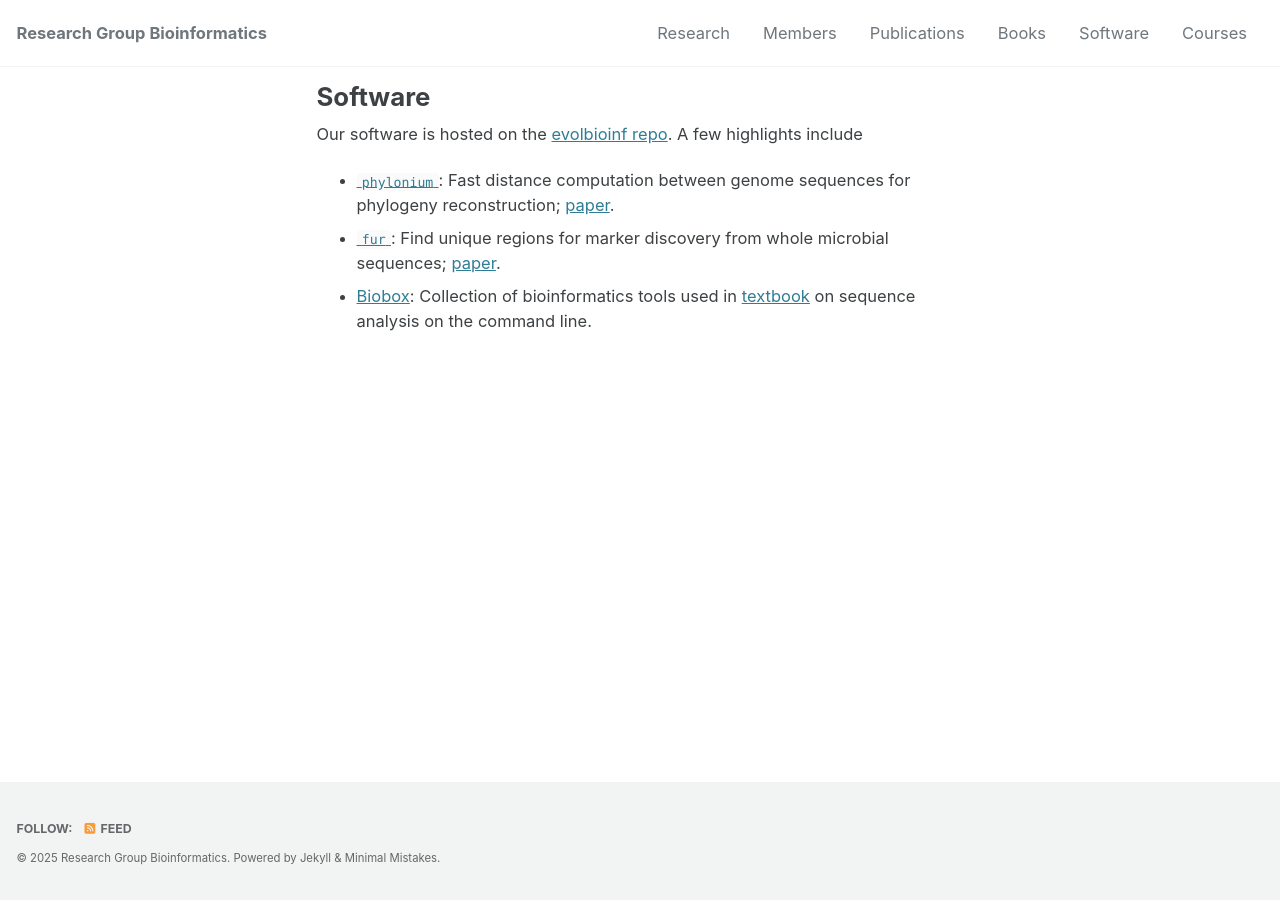
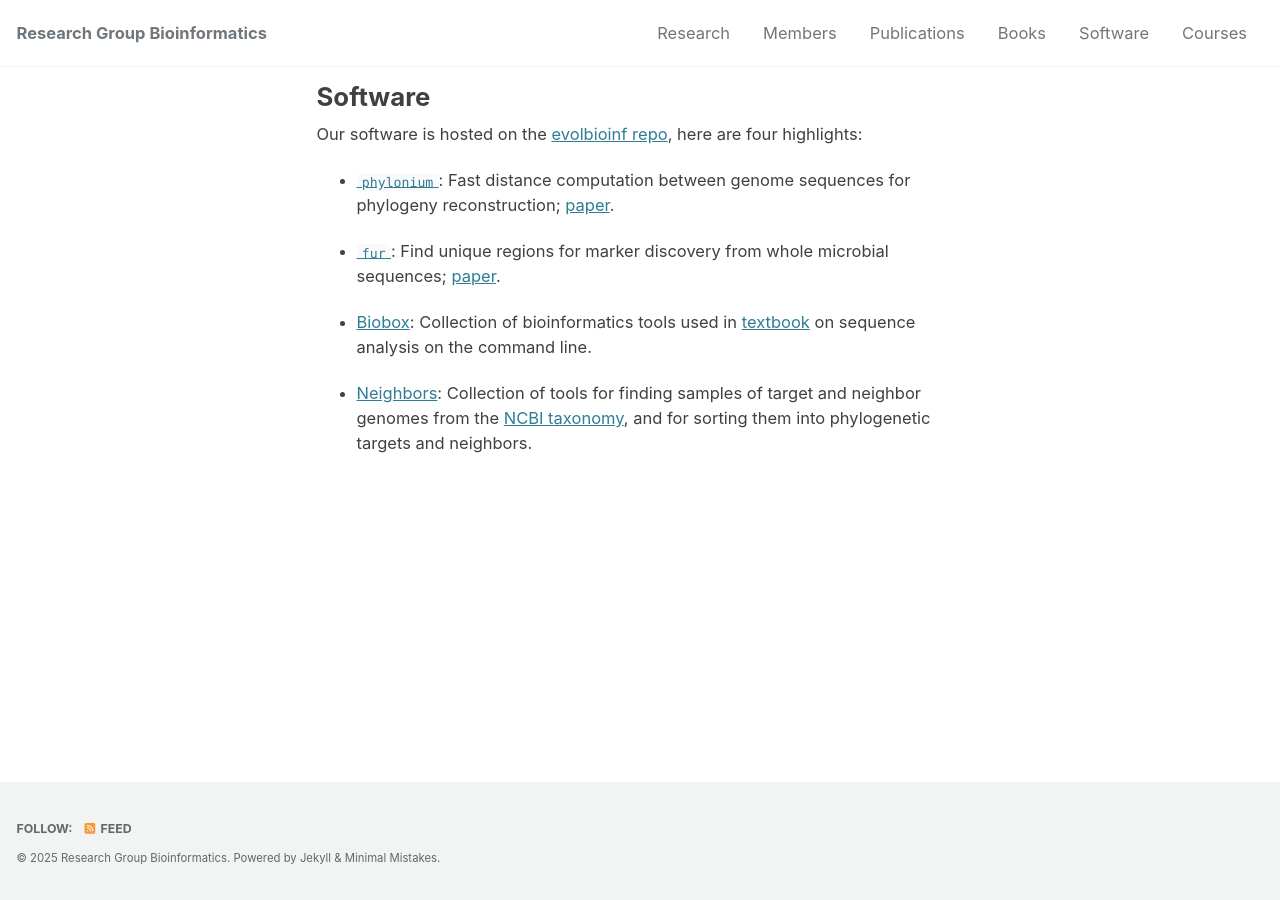
Before and after one commit to EvolBioInf/EvolBioInf.github.io, a Jekyll site: the page built from _pages/software.md, in a window 1280 px wide. Built offline with Jekyll 4.4.1, drawn with Linux system fonts in a browser that asks for light colours; cached includes are drawn as plain includes.

Commit message:
Added Neighbors to Software

```diff
--- a/_pages/software.md
+++ b/_pages/software.md
@@ -6,15 +6,24 @@ author_profile: false
 permalink: /software/
 ---
 
-Our software is hosted on the [evolbioinf repo](https://github.com/evolbioinf). A few highlights include
+Our software is hosted on the [evolbioinf
+repo](https://github.com/evolbioinf), here are four highlights:
 
-- [`phylonium`](https://github.com/EvolBioInf/phylonium): Fast
-  distance computation between genome sequences for phylogeny
-  reconstruction; [paper](https://academic.oup.com/bioinformatics/article/36/7/2040/5650408?login=true).
-- [`fur`](https://github.com/EvolBioInf/fur): Find unique regions for marker discovery from whole
-  microbial sequences;
-  [paper](https://academic.oup.com/bioinformaticsadvances/article/4/1/vbae113/7721998).
-- [Biobox](https://github.com/EvolBioInf/biobox): Collection of
-  bioinformatics tools used in
-  [textbook](https://link.springer.com/book/10.1007/978-3-031-20414-2)
-  on sequence analysis on the command line.
++ [`phylonium`](https://github.com/EvolBioInf/phylonium): Fast
+distance computation between genome sequences for phylogeny
+reconstruction;
+[paper](https://academic.oup.com/bioinformatics/article/36/7/2040/5650408?login=true).
+
++ [`fur`](https://github.com/EvolBioInf/fur): Find unique regions for marker discovery from whole
+microbial sequences;
+[paper](https://academic.oup.com/bioinformaticsadvances/article/4/1/vbae113/7721998).
+
++ [Biobox](https://github.com/EvolBioInf/biobox): Collection of
+bioinformatics tools used in
+[textbook](https://link.springer.com/book/10.1007/978-3-031-20414-2)
+on sequence analysis on the command line.
+
++ [Neighbors](https://github.com/evolbioinf/neighbors): Collection of
+  tools for finding samples of target and neighbor genomes from the
+  [NCBI taxonomy](https://www.ncbi.nlm.nih.gov/taxonomy), and for
+  sorting them into phylogenetic targets and neighbors.
```
